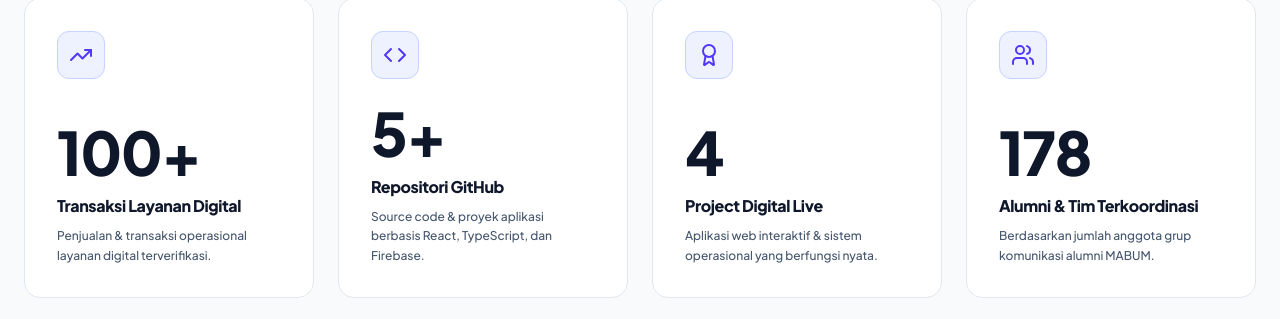
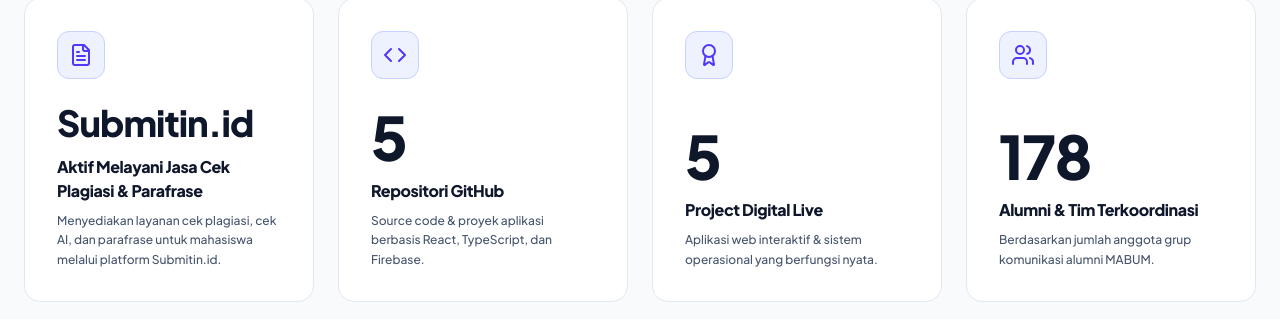
Before and after one commit to Azbhy24/tasbih-dev, a React (Vite) app: page / in a window 1280 px wide. Shown: the part 2140-2459 px from the top of the page. Built offline with nearby package versions, Linux system fonts and the light colour scheme; no server answers; the database is empty.

Commit message:
refactor: update professional bio and impact stats
Refined the personal profile description and updated the impact statistics to reflect recent professional milestones. Added dynamic font sizing for long-text statistics in the Impact component to improve UI responsiveness.

```diff
--- a/src/components/About.tsx
+++ b/src/components/About.tsx
@@ -29,7 +29,7 @@
             Manajemen, Pengalaman Nyata, & Teknologi Berdaya Guna
           </h2>
           <p className="mt-4 text-sm sm:text-base text-slate-700 font-normal max-w-2xl mx-auto">
-            Lulusan S1 Manajemen Pendidikan Islam (IAIN Parepare) & Digital Operations Builder. Fokus pada simplifikasi pekerjaan lewat sistem digital yang rapi dan efisien.
+            Lulusan S1 Manajemen Pendidikan Islam (IAIN Parepare), fokus pada simplifikasi pekerjaan lewat sistem digital yang rapi dan efisien.
           </p>
           <div className="w-12 h-1 bg-indigo-600 mx-auto mt-4 rounded-full" />
         </div>
--- a/src/components/Impact.tsx
+++ b/src/components/Impact.tsx
@@ -42,8 +42,16 @@
     requestAnimationFrame(animate);
   }, [isInView, numericValue, isNumeric]);
 
+  const strValue = String(value);
+  const isLongText = strValue.length > 6;
+
   return (
-    <span ref={ref} className="font-sans font-extrabold text-inherit text-4xl sm:text-5xl lg:text-6xl tracking-tight block">
+    <span
+      ref={ref}
+      className={`font-sans font-extrabold text-inherit tracking-tight block ${
+        isLongText ? "text-2xl sm:text-3xl lg:text-4xl" : "text-4xl sm:text-5xl lg:text-6xl"
+      }`}
+    >
       {prefix}{count}{suffix}
     </span>
   );
--- a/src/data/portfolio.json
+++ b/src/data/portfolio.json
@@ -14,16 +14,16 @@
   "stats": [
     {
       "id": "stat-trans",
-      "value": "100+",
+      "value": "Submitin.id",
       "suffix": "",
       "prefix": "",
-      "label": "Transaksi Layanan Digital",
-      "description": "Penjualan & transaksi operasional layanan digital terverifikasi.",
-      "icon": "TrendingUp"
+      "label": "Aktif Melayani Jasa Cek Plagiasi & Parafrase",
+      "description": "Menyediakan layanan cek plagiasi, cek AI, dan parafrase untuk mahasiswa melalui platform Submitin.id.",
+      "icon": "FileText"
     },
     {
       "id": "stat-repo",
-      "value": "5+",
+      "value": "5",
       "suffix": "",
       "prefix": "",
       "label": "Repositori GitHub",
@@ -32,7 +32,7 @@
     },
     {
       "id": "stat-proj",
-      "value": "4",
+      "value": "5",
       "suffix": "",
       "prefix": "",
       "label": "Project Digital Live",
```
